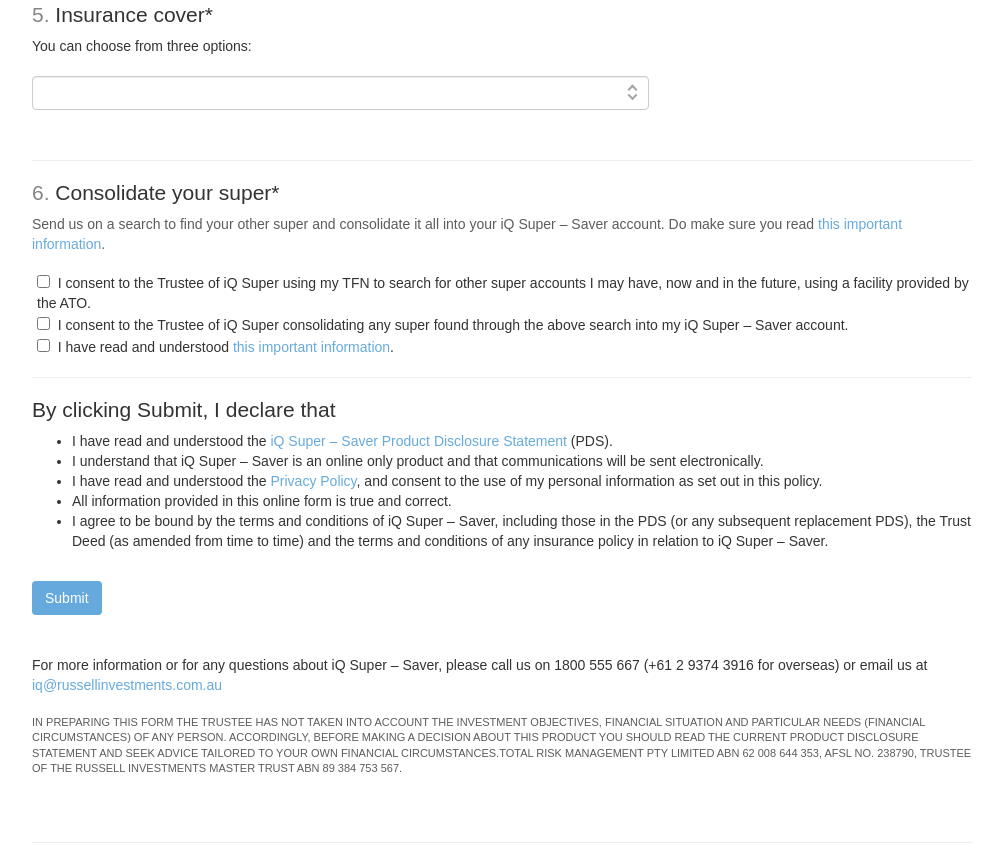
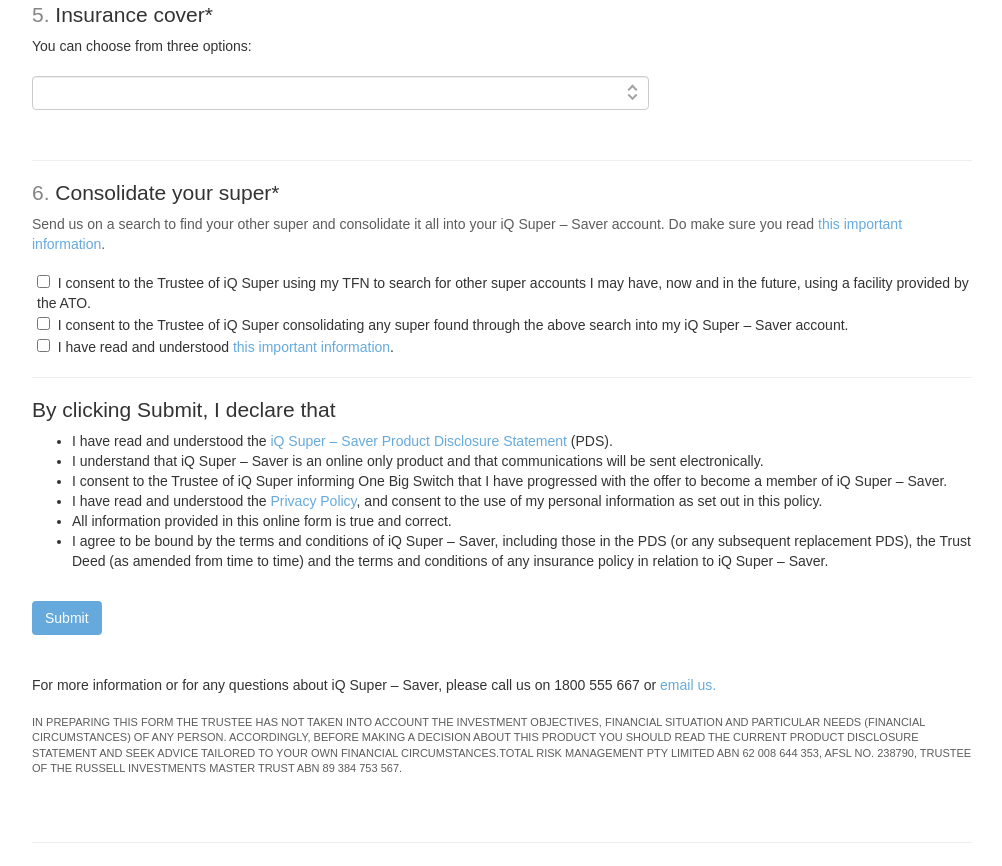
Before and after one commit to dfamularo/OBS, a plain HTML site: page form/index.html in a window 1280 px wide. Shown: the part 1373-2239 px from the top of the page, without its empty margins (138-1140 px from the left). Drawn offline with nearby package versions, Linux system fonts and the light colour scheme; a web font is replaced by a local one.

Commit message:
Further updates

```diff
--- a/form/index.html
+++ b/form/index.html
@@ -463,6 +463,7 @@ p { color: #5c5c5c; }
           <ul>
             <li>I have read and understood the <a href="https://russellinvestments.com/-/media/files/au/resources/pds/ss-pds-sf-riqs-v1ff-web-1612.pdf" target="_blank">iQ Super &ndash; Saver Product Disclosure Statement</a> (PDS).</li>
             <li>I understand that iQ Super &ndash; Saver is an online only product and that communications will be sent electronically.</li>
+            <li>I consent to the Trustee of iQ Super informing One Big Switch that I have progressed with the offer to become a member of iQ Super – Saver.</li>
             <li>I have read and understood the <a href="https://russellinvestments.com/au/legal/trm-privacy-policy" target="_blank">Privacy Policy</a>, and consent to the use of my personal information as set out in this policy.</li>
             <li>All information provided in this online form is true and correct.</li>
             <li>I agree to be bound by the terms and conditions of iQ Super &ndash; Saver, including those in the PDS (or any subsequent replacement PDS), the Trust Deed (as amended from time to time) and the terms and conditions of any insurance policy in relation to iQ Super &ndash; Saver.</li>
@@ -473,7 +474,7 @@ p { color: #5c5c5c; }
           <br>
           <br>
           <br>
-          For more information or for any questions about iQ Super &ndash; Saver, please call us on 1800 555 667 (+61 2 9374 3916 for overseas) or email us at <a href="mailto:iq@russellinvestments.com.au">iq@russellinvestments.com.au</a><br>
+          For more information or for any questions about iQ Super – Saver, please call us on 1800 555 667 or <a href="mailto:iq@russellinvestments.com.au">email us.</a><br>
           <br>
           <span class="disclaimer">
           <p> IN PREPARING THIS FORM THE TRUSTEE HAS NOT TAKEN INTO ACCOUNT THE INVESTMENT OBJECTIVES, FINANCIAL SITUATION AND PARTICULAR NEEDS (FINANCIAL CIRCUMSTANCES) OF ANY PERSON. ACCORDINGLY, BEFORE MAKING A DECISION ABOUT THIS PRODUCT YOU SHOULD READ THE CURRENT PRODUCT DISCLOSURE STATEMENT AND SEEK ADVICE TAILORED TO YOUR OWN FINANCIAL CIRCUMSTANCES.TOTAL RISK MANAGEMENT PTY LIMITED ABN 62 008 644 353, AFSL NO. 238790, TRUSTEE OF THE RUSSELL INVESTMENTS MASTER TRUST ABN 89 384 753 567.<br>
```
